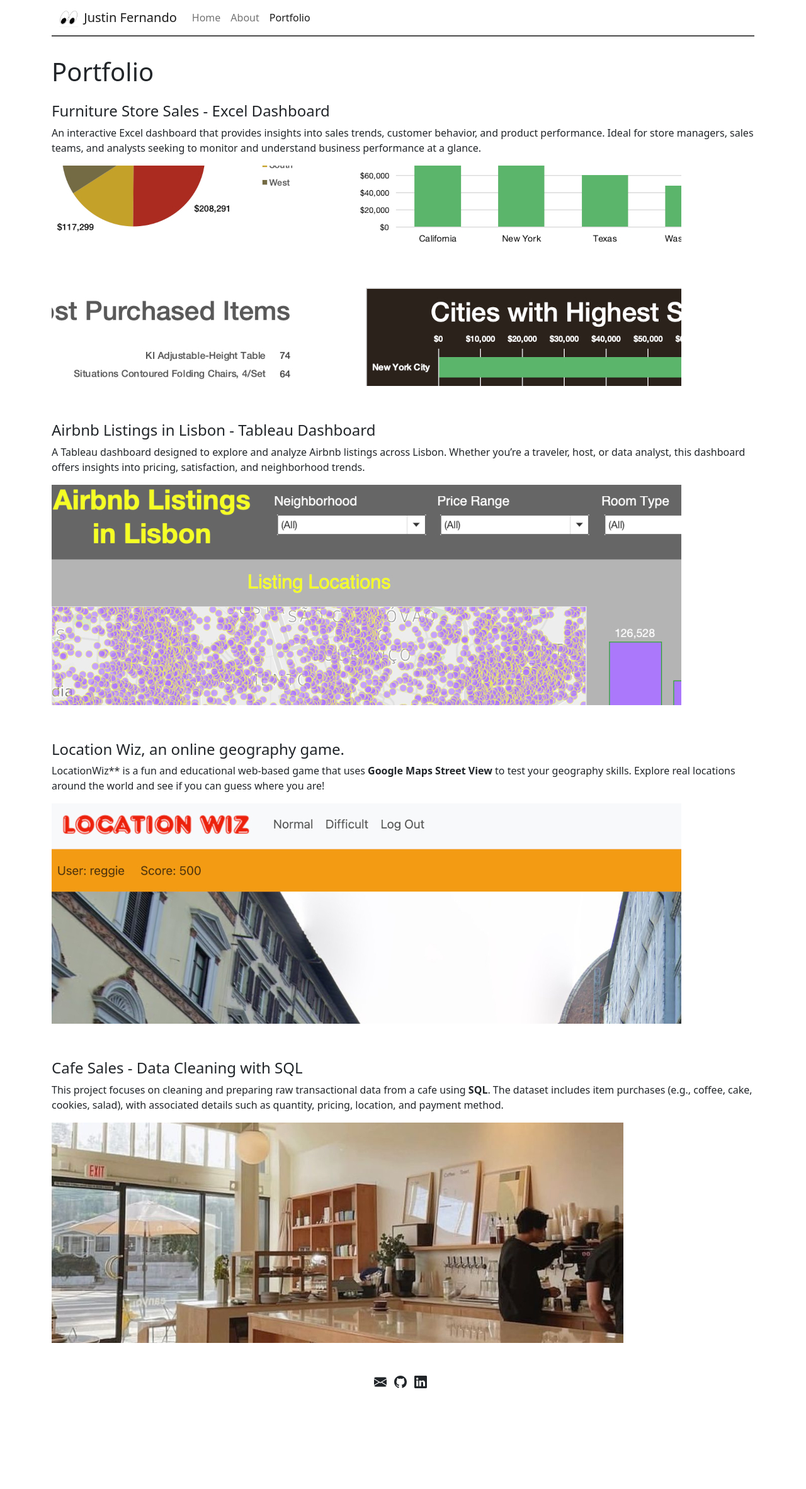
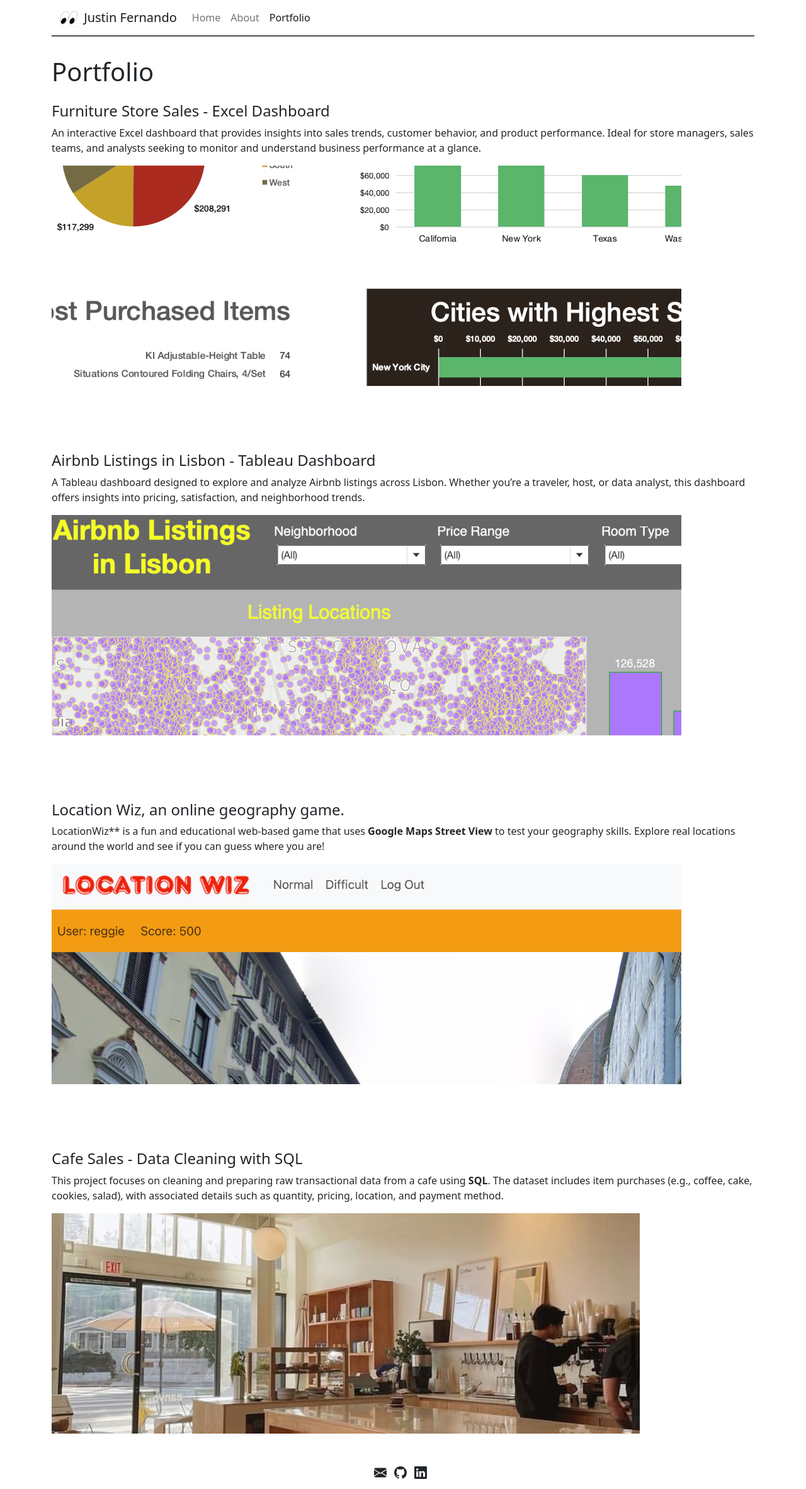
Before and after one commit to jfernando-work/jfernando-work.github.io, a Jekyll site: the page built from portfolio.md, in a window 1280 px wide. Shown: the whole page at 63% size. Built offline with Jekyll 4.4.1, drawn with Linux system fonts in a browser that asks for light colours; before the commit the page ends 2221 px from its top, so only the background shows below that.

Commit message:
update cafe photo and portfolio

```diff
--- a/portfolio.md
+++ b/portfolio.md
@@ -10,21 +10,21 @@ permalink: /portfolio/
 An interactive Excel dashboard that provides insights into sales trends, customer behavior, and product performance. Ideal for store managers, sales teams, and analysts seeking to monitor and understand business performance at a glance.
 
 ![Furniture Store Sales - Excel Dashboard]({{site.baseurl}}/assets/images/sample_portfolio/excel.jpg)
-<br><br>
+<br><br><br><br>
 
 #### Airbnb Listings in Lisbon - Tableau Dashboard
 
 A Tableau dashboard designed to explore and analyze Airbnb listings across Lisbon. Whether you're a traveler, host, or data analyst, this dashboard offers insights into pricing, satisfaction, and neighborhood trends.
 
 ![Airbnb Listings in Lisbon - Tableau Dashboard]({{site.baseurl}}/assets/images/sample_portfolio/tableau.jpg)
-<br><br>
+<br><br><br><br>
 
 #### Location Wiz, an online geography game.
 
 LocationWiz** is a fun and educational web-based game that uses **Google Maps Street View** to test your geography skills. Explore real locations around the world and see if you can guess where you are!
 
 ![Location Wiz, a geography game]({{site.baseurl}}/assets/images/sample_portfolio/LocationWiz.jpg)
-<br><br>
+<br><br><br><br>
 
 #### Cafe Sales - Data Cleaning with SQL
 
```
Also changed, not shown: assets/images/sample_portfolio/cafe.jpg.
